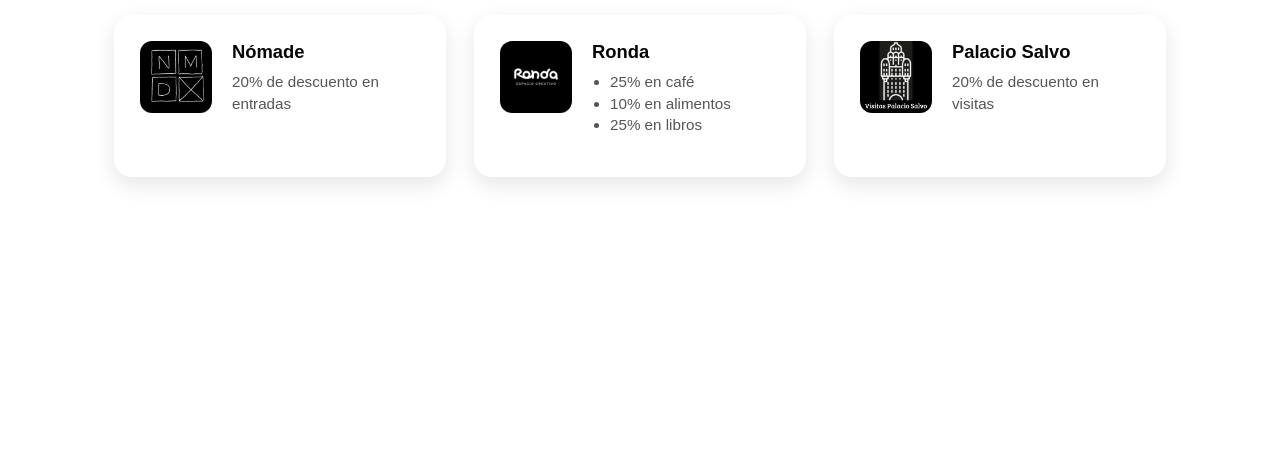
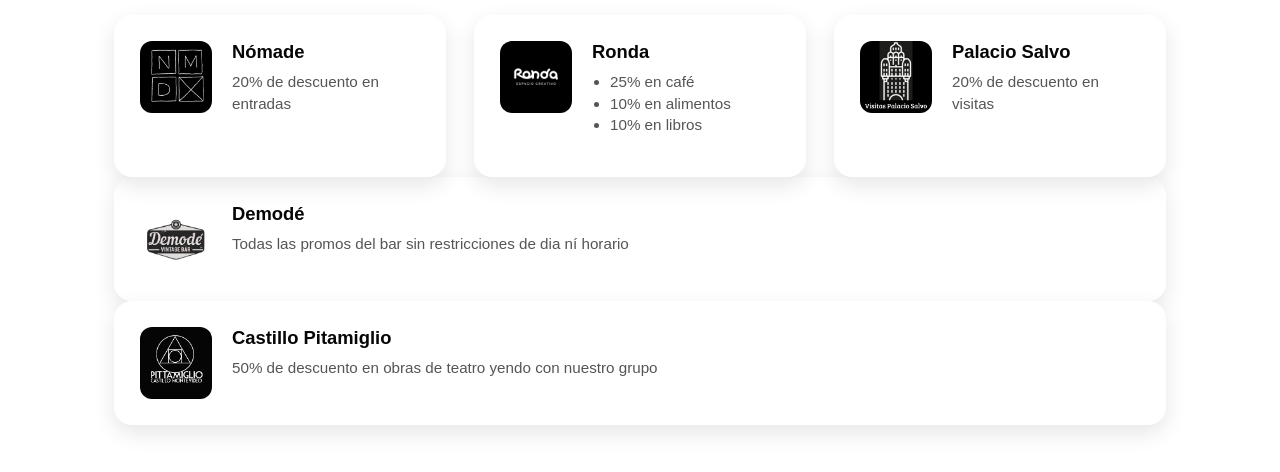
Before and after one commit to camilamarcote/Meet-Go, a website: page ecomercio-grupo4/benefits.html in a window 1280 px wide. Shown: the part 206-678 px from the top of the page. Drawn offline with Linux system fonts and the light colour scheme.

Commit message:
añadiendo beneficios

```diff
--- a/ecomercio-grupo4/benefits.html
+++ b/ecomercio-grupo4/benefits.html
@@ -36,7 +36,7 @@
           <ul>
             <li>25% en café</li>
             <li>10% en alimentos</li>
-            <li>25% en libros</li>
+            <li>10% en libros</li>
           </ul>
         </div>
       </div>
@@ -50,6 +50,22 @@
       </div>
 
     </div>
+      <div class="benefit-card">
+        <img src="img/demode.png" alt="Demodé">
+        <div class="benefit-text">
+          <h3>Demodé</h3>
+          <p>Todas las promos del bar sin restricciones de dia ní horario</p>
+        </div>
+      </div>
+    </div>
+      <div class="benefit-card">
+        <img src="img/pitamiglio.png" alt="Castillo Pitamiglio">
+        <div class="benefit-text">
+          <h3>Castillo Pitamiglio</h3>
+          <p>50% de descuento en obras de teatro yendo con nuestro grupo</p>
+        </div>
+      </div>
+
   </section>
   <script src="js/bootstrap.bundle.min.js"></script>
 <script src="js/init.js"></script>
```
Also changed, not shown: ecomercio-grupo4/img/demode.png (added), ecomercio-grupo4/img/pitamiglio.png (added).
